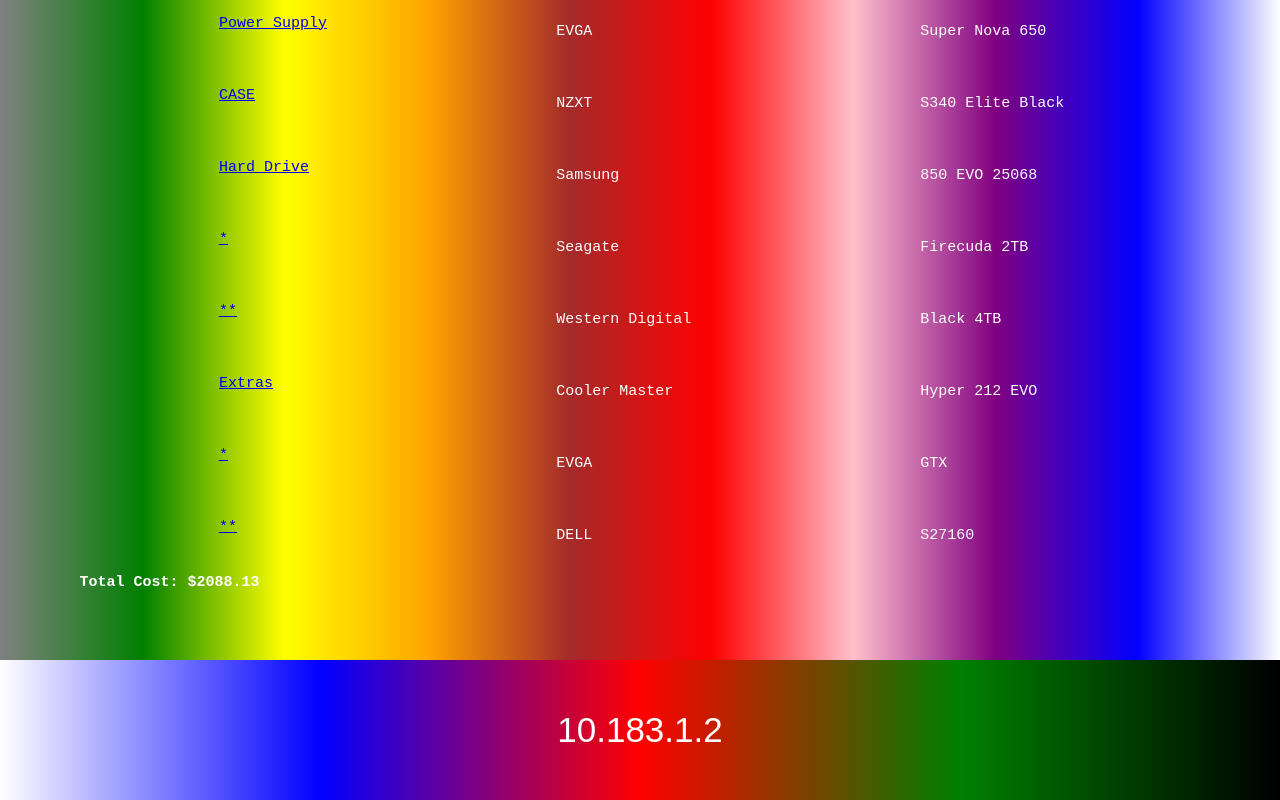
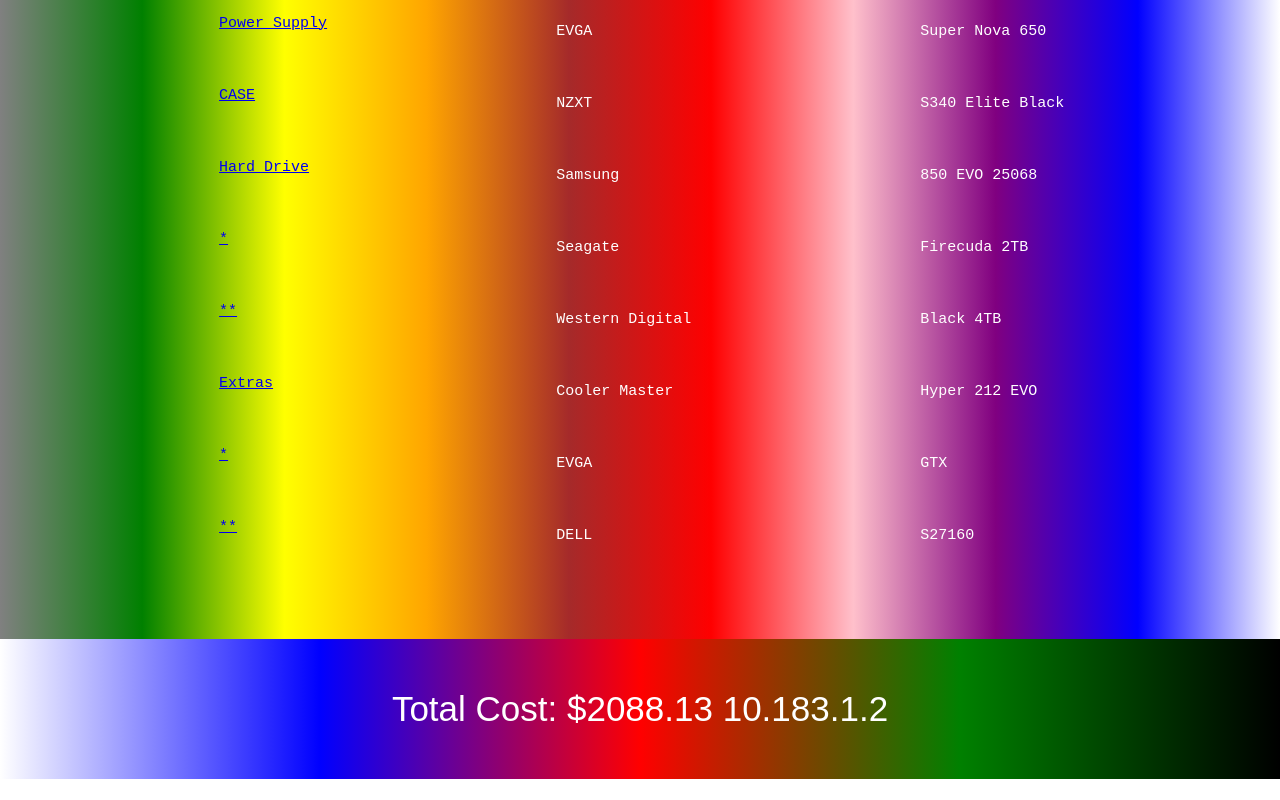
Before and after one commit to MaMeSal19/MaMeSal19.github.io, a plain HTML site: page gaming_pc.html in a window 1280 px wide. Shown: the part 424-1224 px from the top of the page. After the commit the page ends 1203 px from the top, so only its background shows below. Drawn offline with Linux system fonts and the light colour scheme.

Commit message:
Update gaming_pc.html

```diff
--- a/gaming_pc.html
+++ b/gaming_pc.html
@@ -212,14 +212,12 @@
 		<td>
 			$420.19
 		</td>
-	<tr>
-		<th> Total Cost: $2088.13 </th>
-	</tr>
 </table>
 </center>
 
 </pre>
 <footer>
+Total Cost: $2088.13
 10.183.1.2
 </footer>
 </center>
```
